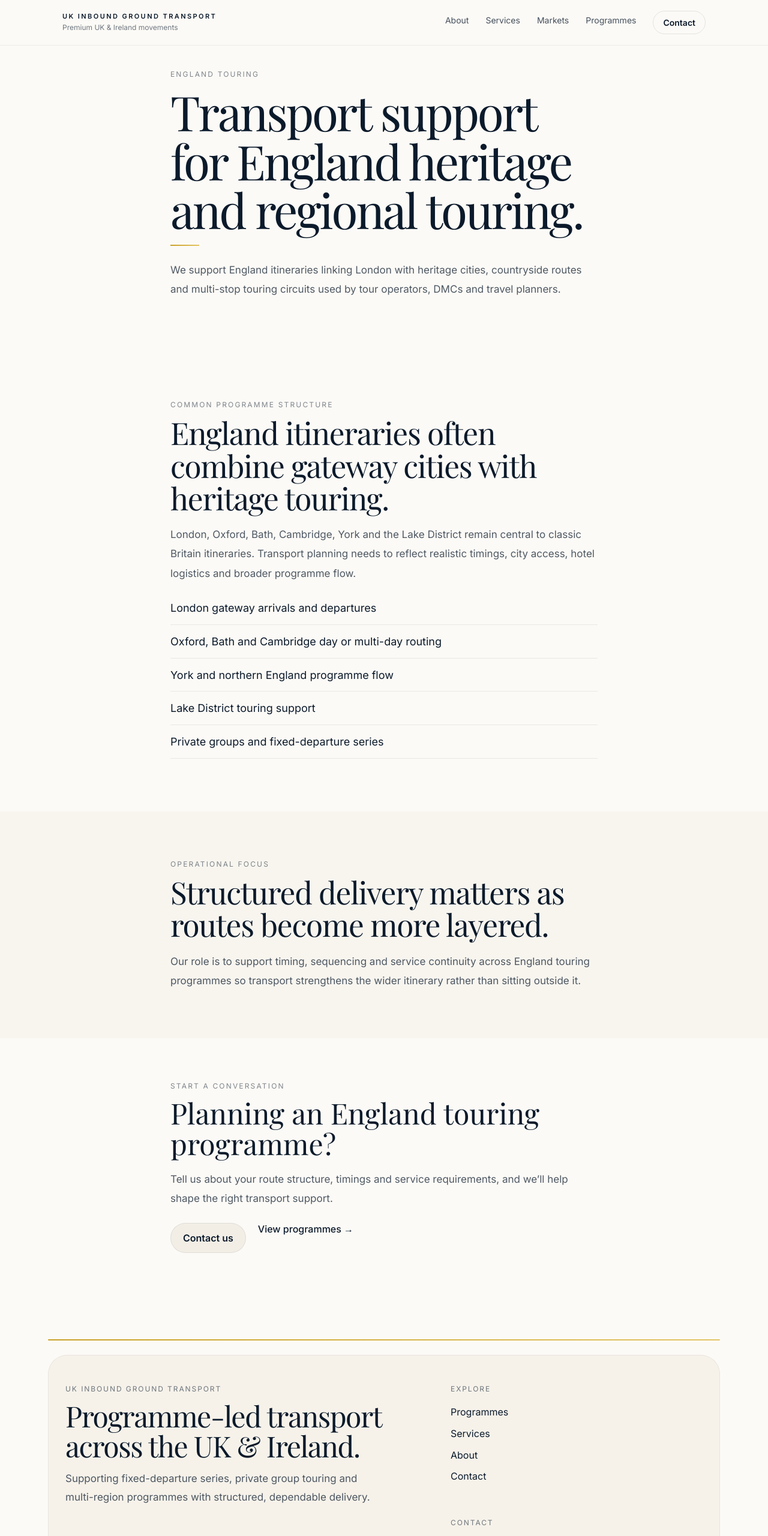
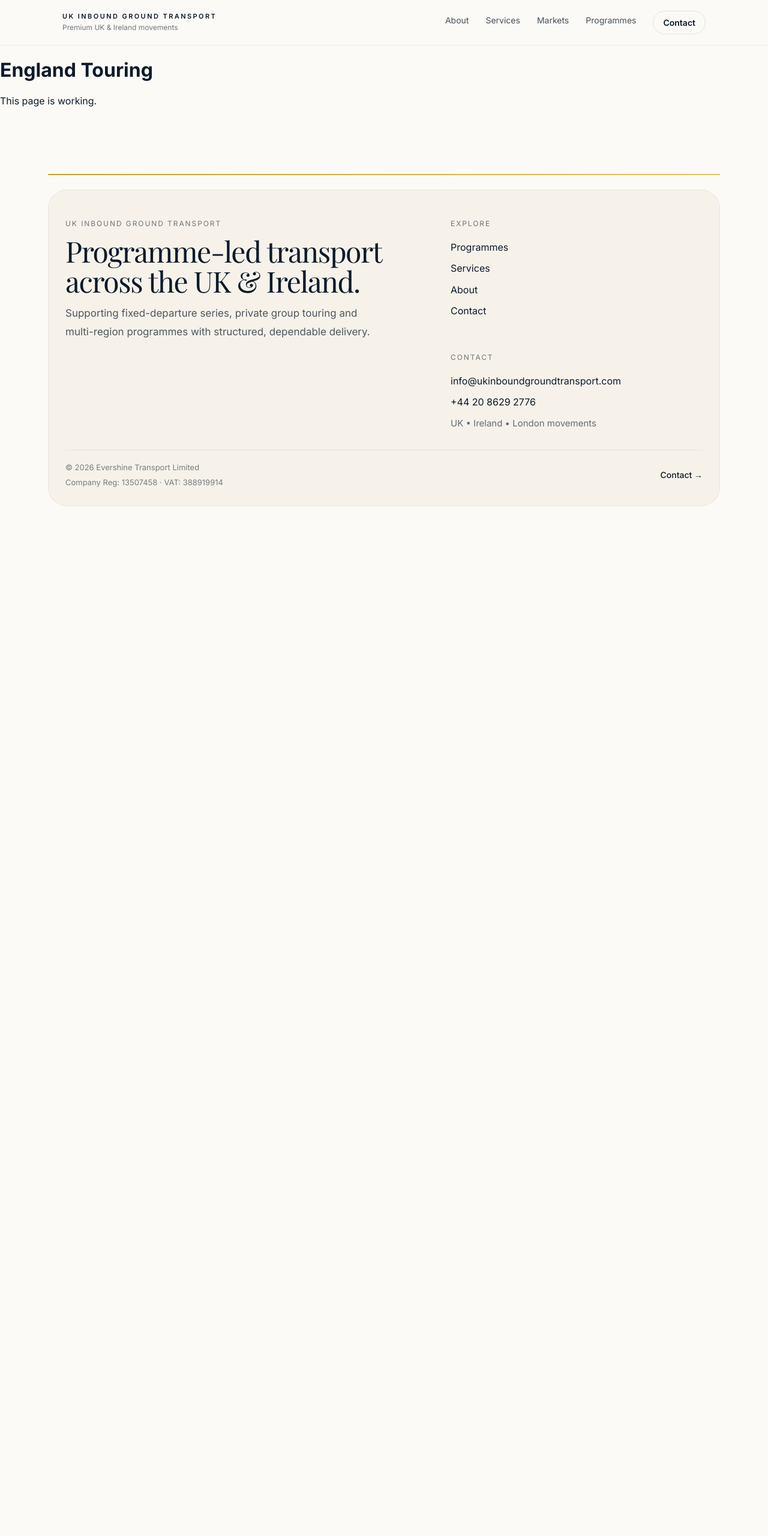
Before and after one commit to kandiahtk-crypto/Project-, a Next.js app: page /england-touring in a window 1280 px wide. Shown: the top 2561 px of the page at 60% size. After the commit the page ends 884 px from the top, so only its background shows below. Built offline with nearby package versions, Linux system fonts and the light colour scheme; a web font is replaced by a local one.

Commit message:
Update page.tsx

```diff
--- a/src/app/england-touring/page.tsx
+++ b/src/app/england-touring/page.tsx
@@ -1,247 +1,8 @@
-import type { CSSProperties } from "react";
-import type { Metadata } from "next";
-
-const pageUrl = "https://www.ukinboundgroundtransport.com/england-touring";
-
-export const metadata: Metadata = {
-  title: "England Touring Programmes",
-  description:
-    "Programme-led transport support for England touring itineraries including London, Oxford, Bath, Cambridge, York and the Lake District.",
-  alternates: {
-    canonical: "/england-touring",
-  },
-  openGraph: {
-    title: "England Touring Programmes | UK Inbound Ground Transport",
-    description:
-      "Structured transport support for England heritage touring and multi-stop itineraries.",
-    url: pageUrl,
-    siteName: "UK Inbound Ground Transport",
-    locale: "en_GB",
-    type: "website",
-  },
-};
-
-const highlights = [
-  "London gateway arrivals and departures",
-  "Oxford, Bath and Cambridge day or multi-day routing",
-  "York and northern England programme flow",
-  "Lake District touring support",
-  "Private groups and fixed-departure series",
-];
-
-export default function EnglandTouringPage() {
+export default function EnglandPage() {
   return (
     <main>
-      <section style={heroSection}>
-        <div style={containerNarrow}>
-          <p style={eyebrow}>England touring</p>
-
-          <h1 style={heroTitle}>
-            Transport support for England heritage and regional touring.
-          </h1>
-
-          <div style={divider} />
-
-          <p style={heroText}>
-            We support England itineraries linking London with heritage cities,
-            countryside routes and multi-stop touring circuits used by tour
-            operators, DMCs and travel planners.
-          </p>
-        </div>
-      </section>
-
-      <section style={section}>
-        <div style={containerNarrow}>
-          <p style={sectionLabel}>Common programme structure</p>
-
-          <h2 style={sectionTitle}>
-            England itineraries often combine gateway cities with heritage
-            touring.
-          </h2>
-
-          <p style={sectionText}>
-            London, Oxford, Bath, Cambridge, York and the Lake District remain
-            central to classic Britain itineraries. Transport planning needs to
-            reflect realistic timings, city access, hotel logistics and broader
-            programme flow.
-          </p>
-
-          <ul style={list}>
-            {highlights.map((item) => (
-              <li key={item} style={listItem}>
-                {item}
-              </li>
-            ))}
-          </ul>
-        </div>
-      </section>
-
-      <section style={sectionSoft}>
-        <div style={containerNarrow}>
-          <p style={sectionLabel}>Operational focus</p>
-
-          <h2 style={sectionTitle}>
-            Structured delivery matters as routes become more layered.
-          </h2>
-
-          <p style={sectionText}>
-            Our role is to support timing, sequencing and service continuity
-            across England touring programmes so transport strengthens the wider
-            itinerary rather than sitting outside it.
-          </p>
-        </div>
-      </section>
-
-      <section style={ctaSection}>
-        <div style={containerNarrow}>
-          <p style={sectionLabel}>Start a conversation</p>
-
-          <h2 style={ctaTitle}>
-            Planning an England touring programme?
-          </h2>
-
-          <p style={sectionText}>
-            Tell us about your route structure, timings and service
-            requirements, and we’ll help shape the right transport support.
-          </p>
-
-          <div style={ctaActions}>
-            <a href="/contact" style={primaryButton}>
-              Contact us
-            </a>
-            <a href="/programmes" style={linkButton}>
-              View programmes →
-            </a>
-          </div>
-        </div>
-      </section>
+      <h1>England Touring</h1>
+      <p>This page is working.</p>
     </main>
   );
 }
-
-const containerNarrow: CSSProperties = {
-  maxWidth: 760,
-  margin: "0 auto",
-  padding: "0 24px",
-};
-
-const heroSection: CSSProperties = {
-  padding: "40px 0 64px",
-};
-
-const section: CSSProperties = {
-  padding: "88px 0",
-};
-
-const sectionSoft: CSSProperties = {
-  padding: "80px 0",
-  background: "#F8F5EF",
-};
-
-const ctaSection: CSSProperties = {
-  padding: "72px 0 48px",
-};
-
-const eyebrow: CSSProperties = {
-  margin: 0,
-  fontSize: 12,
-  letterSpacing: "0.18em",
-  textTransform: "uppercase",
-  color: "rgba(11, 26, 43, 0.52)",
-};
-
-const sectionLabel: CSSProperties = {
-  margin: "0 0 12px",
-  fontSize: 12,
-  letterSpacing: "0.18em",
-  textTransform: "uppercase",
-  color: "rgba(11, 26, 43, 0.52)",
-};
-
-const heroTitle: CSSProperties = {
-  margin: "14px 0 16px",
-  fontSize: "clamp(2.6rem, 7vw, 5rem)",
-  lineHeight: 1.02,
-  letterSpacing: "-0.04em",
-  fontFamily: "var(--font-serif)",
-  fontWeight: 400,
-  color: "#0B1A2B",
-};
-
-const sectionTitle: CSSProperties = {
-  margin: "0 0 18px",
-  fontSize: "clamp(2rem, 5vw, 3.2rem)",
-  lineHeight: 1.06,
-  letterSpacing: "-0.025em",
-  fontFamily: "var(--font-serif)",
-  fontWeight: 400,
-  color: "#0B1A2B",
-};
-
-const ctaTitle: CSSProperties = {
-  margin: "0 0 18px",
-  fontSize: "clamp(2rem, 5vw, 3rem)",
-  lineHeight: 1.06,
-  fontFamily: "var(--font-serif)",
-  fontWeight: 400,
-  color: "#0B1A2B",
-};
-
-const divider: CSSProperties = {
-  width: 48,
-  height: 2,
-  background: "linear-gradient(90deg, #C9A227 0%, #E3C565 100%)",
-  margin: "18px 0 24px",
-};
-
-const heroText: CSSProperties = {
-  fontSize: 17,
-  lineHeight: 1.9,
-  color: "rgba(11, 26, 43, 0.72)",
-};
-
-const sectionText: CSSProperties = {
-  margin: 0,
-  fontSize: 17,
-  lineHeight: 1.9,
-  color: "rgba(11, 26, 43, 0.72)",
-};
-
-const list: CSSProperties = {
-  listStyle: "none",
-  padding: 0,
-  margin: "28px 0 0",
-  display: "grid",
-  gap: 14,
-};
-
-const listItem: CSSProperties = {
-  paddingBottom: 12,
-  borderBottom: "1px solid rgba(11, 26, 43, 0.08)",
-  fontSize: 18,
-  lineHeight: 1.6,
-  color: "#0B1A2B",
-};
-
-const ctaActions: CSSProperties = {
-  marginTop: 24,
-  display: "flex",
-  gap: 20,
-  flexWrap: "wrap",
-};
-
-const primaryButton: CSSProperties = {
-  padding: "14px 20px",
-  borderRadius: 999,
-  background: "#F2EEE6",
-  textDecoration: "none",
-  color: "#0B1A2B",
-  fontWeight: 600,
-  border: "1px solid rgba(11, 26, 43, 0.08)",
-};
-
-const linkButton: CSSProperties = {
-  textDecoration: "none",
-  color: "#0B1A2B",
-  fontWeight: 500,
-};
```
